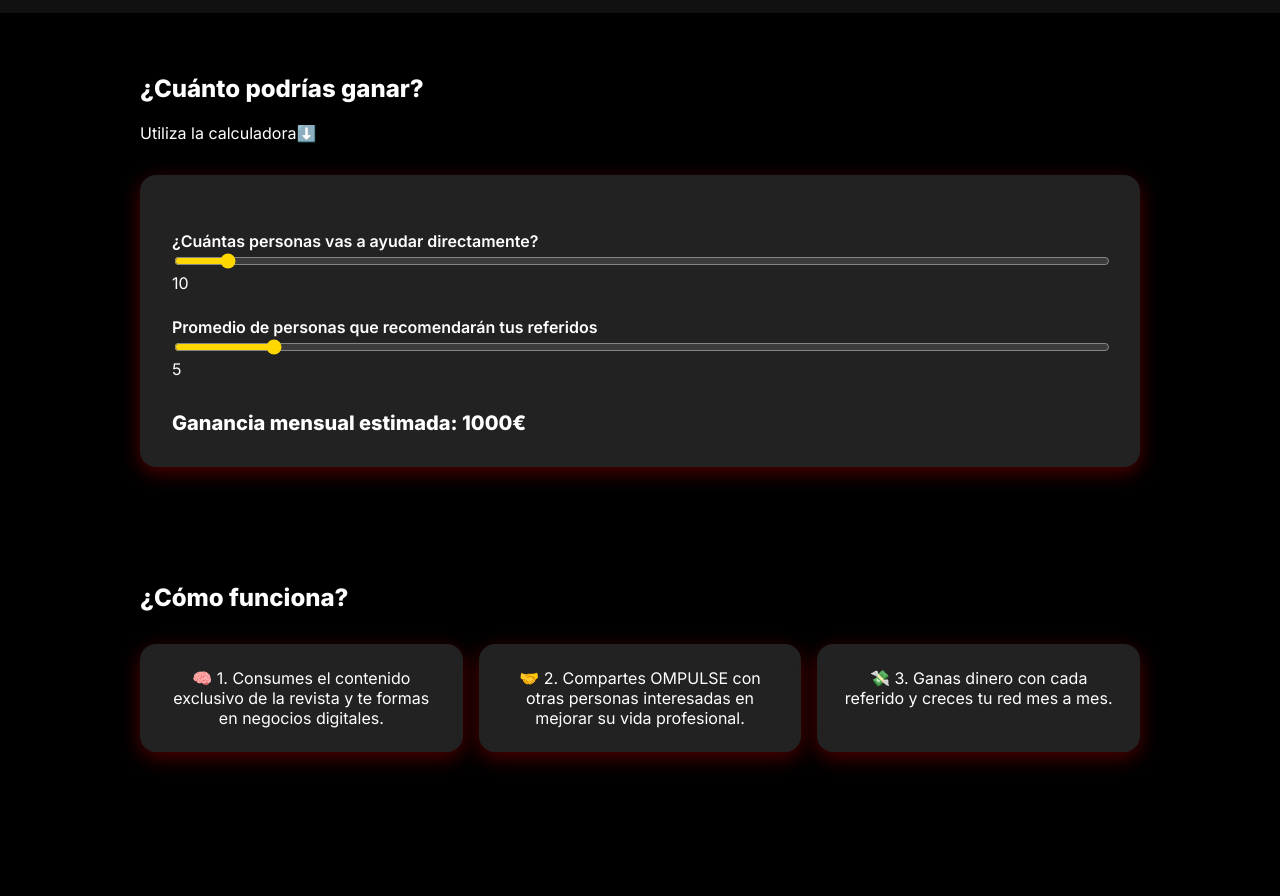
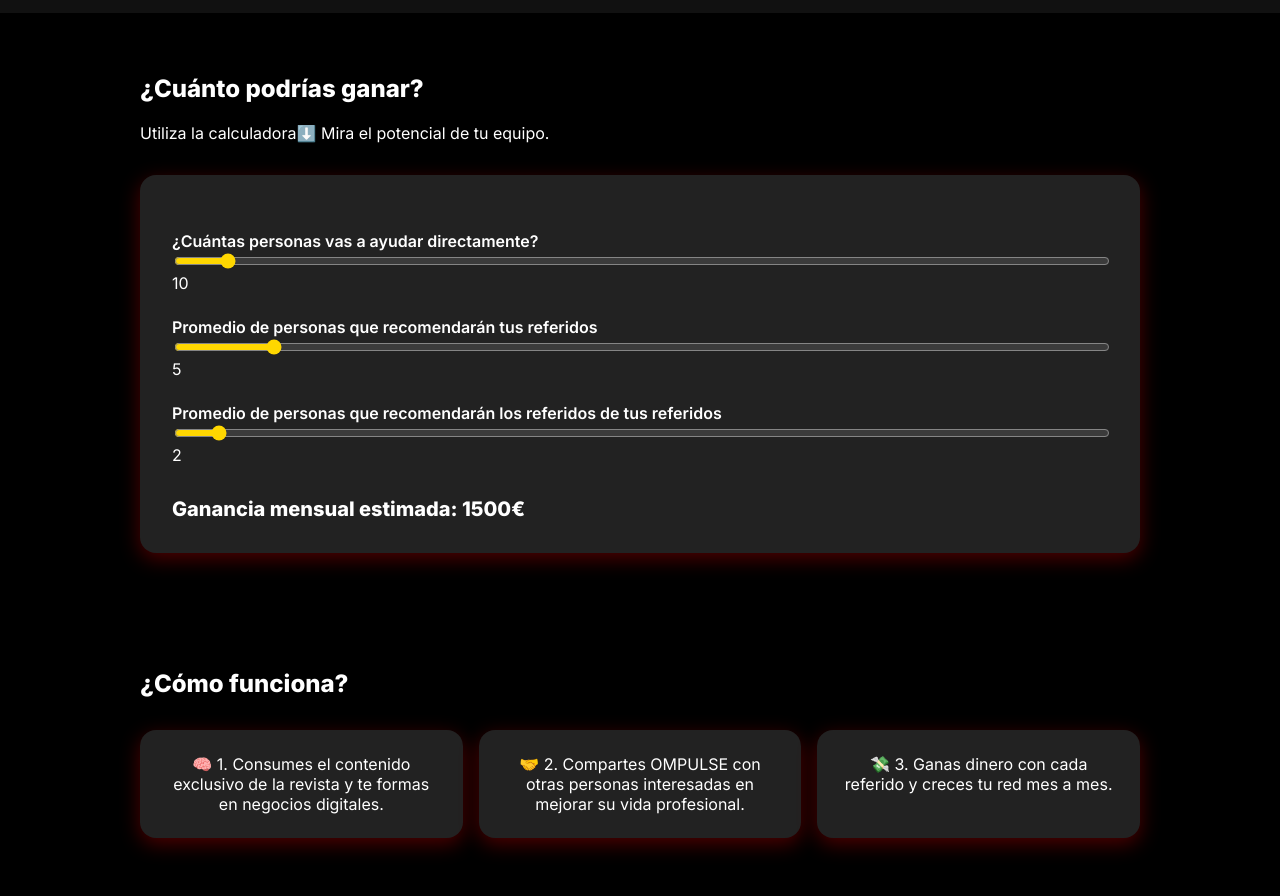
Before and after one commit to Ompulse/ompulse, a plain HTML site: page index.html in a window 1280 px wide. Shown: the part 787-1683 px from the top of the page. Drawn offline with Linux system fonts and the light colour scheme; no server answers.

Commit message:
Update index.html

```diff
--- a/index.html
+++ b/index.html
@@ -334,7 +334,7 @@ height="0" width="0" style="display:none;visibility:hidden"></iframe></noscript>
 
   <section>
     <h2>¿Cuánto podrías ganar?</h2>
-<p>Utiliza la calculadora⬇️</p>
+<p>Utiliza la calculadora⬇️ Mira el potencial de tu equipo.</p>
     <div class="calc-container">
       <label for="directos">¿Cuántas personas vas a ayudar directamente?</label>
       <input type="range" id="directos" name="directos" min="0" max="200" value="10" oninput="calcular()">
@@ -343,6 +343,11 @@ height="0" width="0" style="display:none;visibility:hidden"></iframe></noscript>
       <label for="referidos">Promedio de personas que recomendarán tus referidos</label>
       <input type="range" id="referidos" name="referidos" min="0" max="50" value="5" oninput="calcular()">
       <span id="valReferidos">5</span>
+
+<label for="terceros">Promedio de personas que recomendarán los referidos de tus referidos</label>
+<input type="range" id="terceros" name="terceros" min="0" max="50" value="2" oninput="calcular()">
+<span id="valTerceros">5</span>
+
 
       <div class="result">Ganancia mensual estimada: <span id="resultado">800€</span></div>
     </div>
@@ -468,12 +473,20 @@ height="0" width="0" style="display:none;visibility:hidden"></iframe></noscript>
    function calcular() {
   const directos = parseInt(document.getElementById('directos').value);
   const referidos = parseInt(document.getElementById('referidos').value);
+  const terceros = parseInt(document.getElementById('terceros').value);
+
   document.getElementById('valDirectos').innerText = directos;
   document.getElementById('valReferidos').innerText = referidos;
-      const ganancia = (directos * 50) + (directos * referidos * 10);
+  document.getElementById('valTerceros').innerText = terceros;
+
+  const ganancia = (directos * 50) +
+                   (directos * referidos * 10) +
+                   (directos * referidos * terceros * 5);
+
   document.getElementById('resultado').innerText = ganancia + '€';
 }
 calcular();
+
 
     function aceptarCookies() {
       const check = document.getElementById('cookieConsentCheck');
```
Lines whose indentation alone changed are shown as unchanged.
